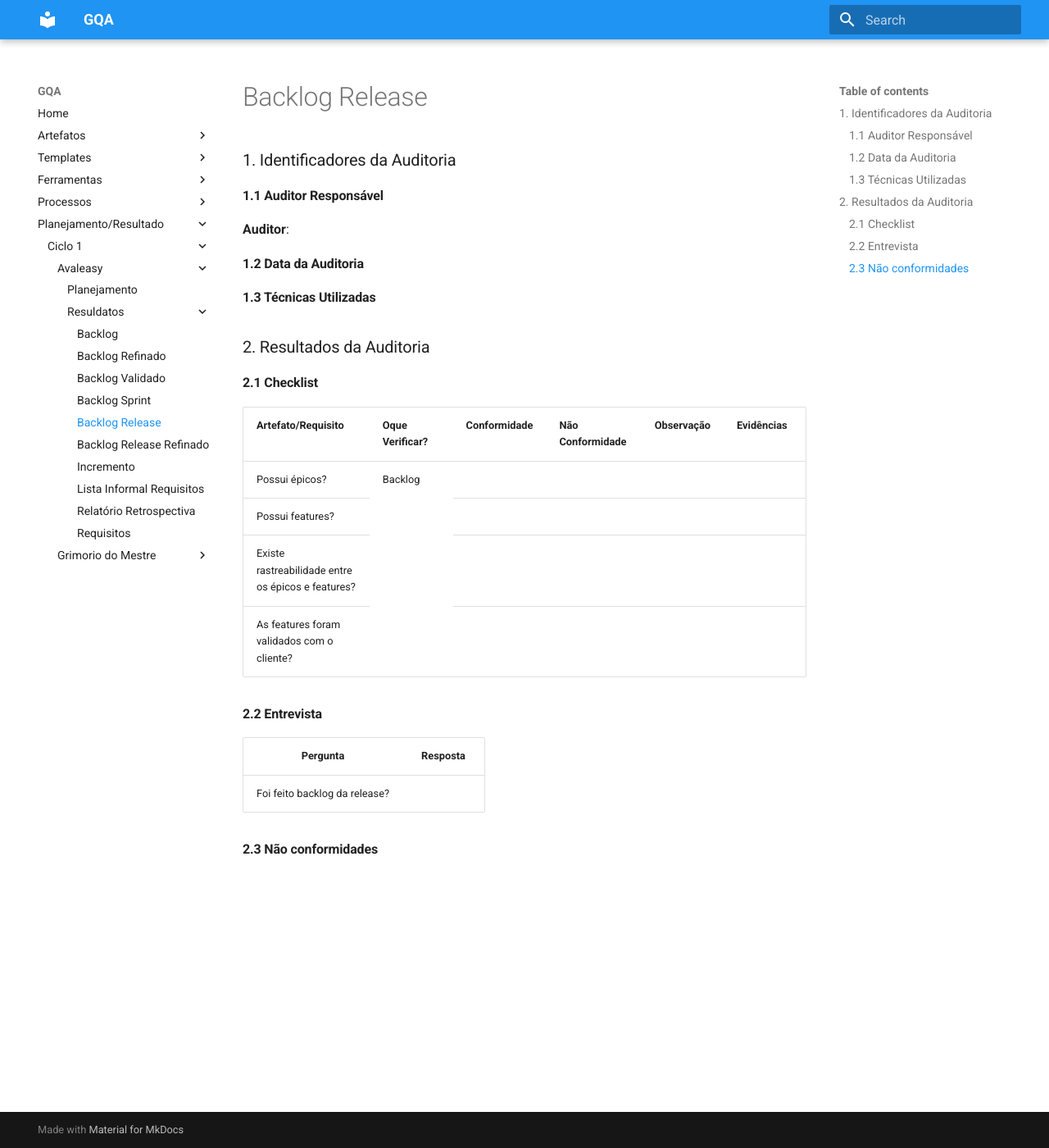
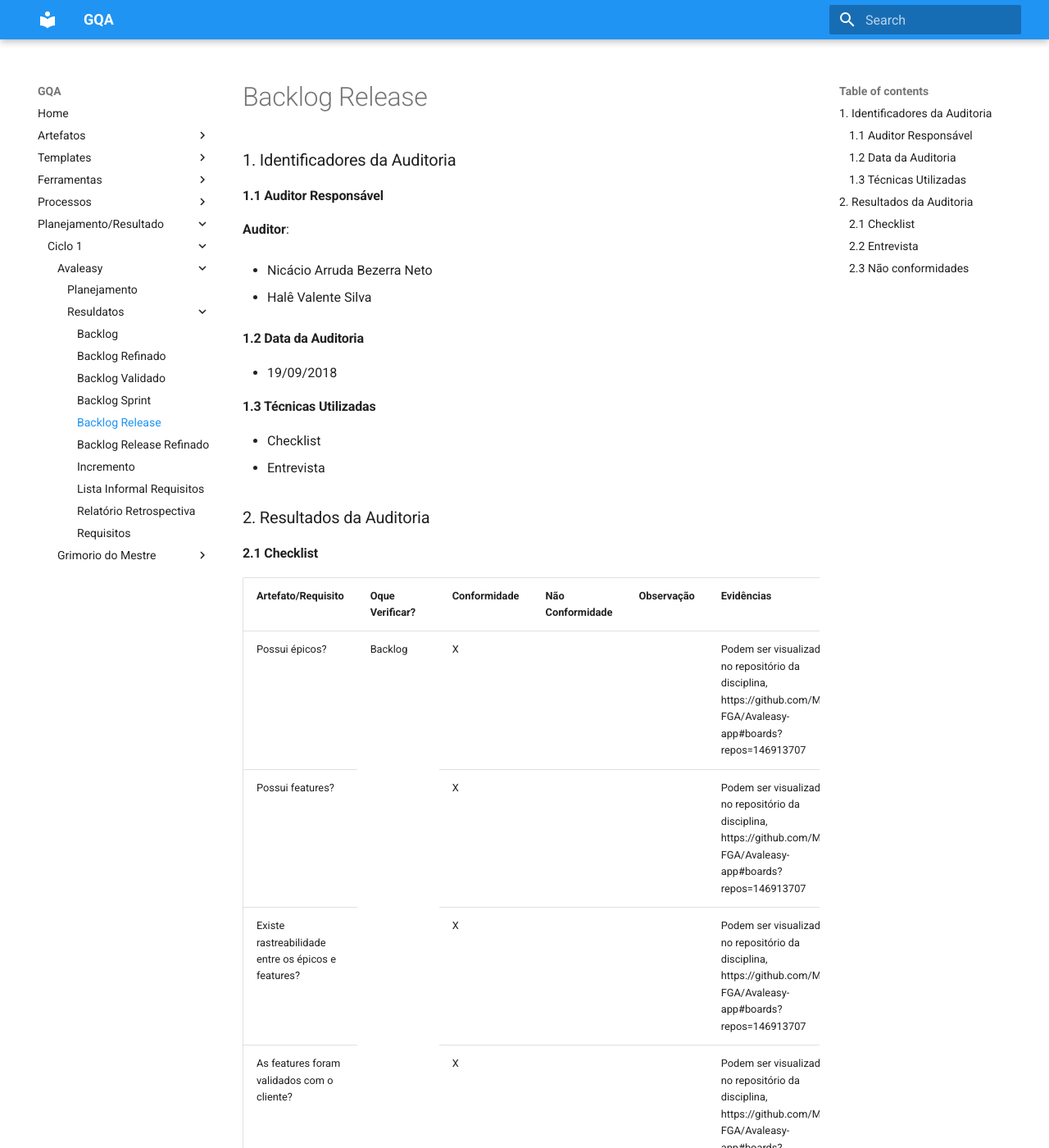
Before and after one commit to MPS-FGA/Avaleasy-GQA, an MkDocs documentation site: the page built from docs/resultados-de-auditoria/auditoria-1-avaleasy/backlog-release.md, in a window 1280 px wide and 1400 px high. Shown: the whole window at 82% size. Built offline with MkDocs 1.6.1 and Material for MkDocs 9.7.7, drawn with Linux system fonts in a browser that asks for light colours; some of the changed text lies outside the part shown.

Commit message:
Adding results

```diff
--- a/docs/resultados-de-auditoria/auditoria-1-avaleasy/backlog-release.md
+++ b/docs/resultados-de-auditoria/auditoria-1-avaleasy/backlog-release.md
@@ -4,9 +4,18 @@
 
 **Auditor**:
 
+- Nicácio Arruda Bezerra Neto
+
+- Halê Valente Silva
+
 #### 1.2 Data da Auditoria
 
+- 19/09/2018
+
 #### 1.3 Técnicas Utilizadas
+
+* Checklist
+* Entrevista
 
 ### 2. Resultados da Auditoria
 
@@ -24,33 +33,33 @@
   <tr>
     <td> Possui épicos?</td>
     <td rowspan="5"> Backlog </td>
+    <td>X</td>
     <td></td>
     <td></td>
-    <td></td>
-    <td></td>
+    <td>Podem ser visualizados no repositório da disciplina, https://github.com/MPS-FGA/Avaleasy-app#boards?repos=146913707</td>
   </tr>
   <tr>
     <td>Possui features?</td>
+    <td>X</td>
     <td></td>
     <td></td>
-    <td></td>
-    <td></td>
+    <td>Podem ser visualizados no repositório da disciplina, https://github.com/MPS-FGA/Avaleasy-app#boards?repos=146913707</td>
 
   </tr>
   <tr>
     <td>Existe rastreabilidade entre os épicos e features?</td>
+    <td>X</td>
     <td></td>
     <td></td>
-    <td></td>
-    <td></td>
+    <td>Podem ser visualizados no repositório da disciplina, https://github.com/MPS-FGA/Avaleasy-app#boards?repos=146913707</td>
 
   </tr>
  <tr>
     <td>As features foram validados com o cliente?</td>
+    <td>X</td>
     <td></td>
     <td></td>
-    <td></td>
-    <td></td>
+    <td>Podem ser visualizados no repositório da disciplina, https://github.com/MPS-FGA/Avaleasy-app#boards?repos=146913707</td>
 
   </tr>
 
```
Also changed, not shown: other parts of docs/resultados-de-auditoria/auditoria-1-avaleasy/backlog-release.md (+1 -1 lines), docs/resultados-de-auditoria/auditoria-1-avaleasy/backlog-release-refinado.md (+1 -0 lines).
